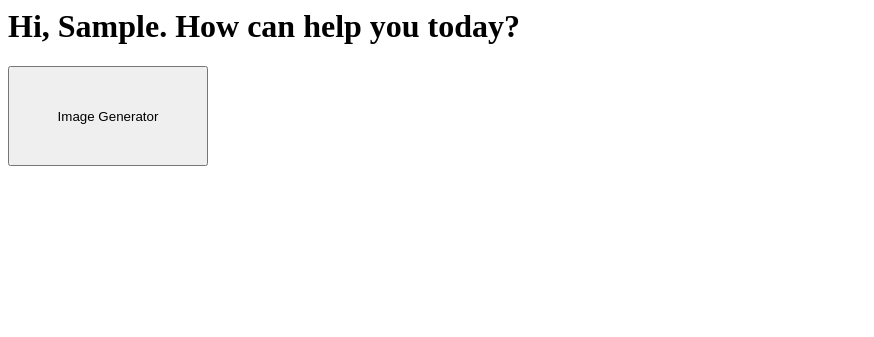
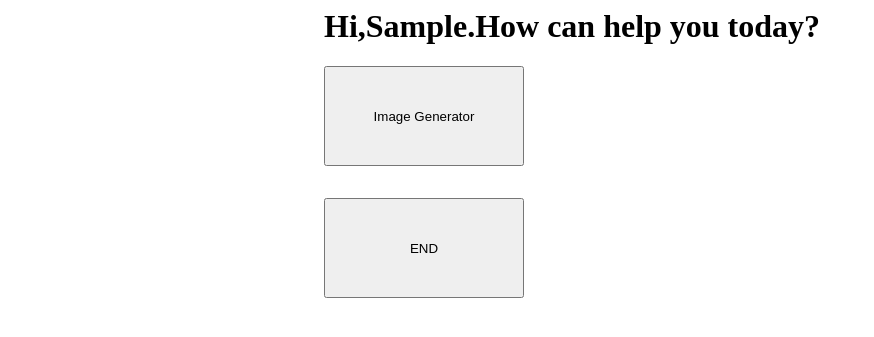
Before and after one commit to oceancat11/liu, a Python web app: template templates/main.html in a window 1280 px wide. Shown: the top 337 px of the page, without its empty margins (0-874 px from the left). Run offline with Jinja, Linux system fonts and the light colour scheme; the template is opened without the code that fills it: most values are stand-ins (such as "Sample title", 1, 10 or a date in 2020).

Commit message:
Update main.html

```diff
--- a/templates/main.html
+++ b/templates/main.html
@@ -1,13 +1,16 @@
 <style>
-.container(width:100%;margin:atuo;}
-@media(min-width:600px){.container{width:80%}}
-@media(min-width:768px){.container{width:60%}}
-@media(min-width:1024px){.container{width:50%}}
+.container{width:100%;margin:auto;}
+@media(min-width:600px){.container{width:80%;}}
+@media(min-width:768px){.container{width:60%;}}
+@media(min-width:1024px){.container{width:50%;}}
 </style>
 
 <div class="container">
-<h1>Hi, {{r}}. How can help you today?<h1>
+<h1>Hi,{{r}}.How can help you today?<h1>
 <form action="/image_gpt" method="post">
-   <input type ="submit" value="Image Generator"style="width:200px;height:100px;">
+<input type ="submit" value="Image Generator" style="width:200px;height:100px;">
+</form>
+  <form action="/end" method="post">
+<input type ="submit" value="END" style="width:200px;height:100px;">
 </form>
 </div>
```
